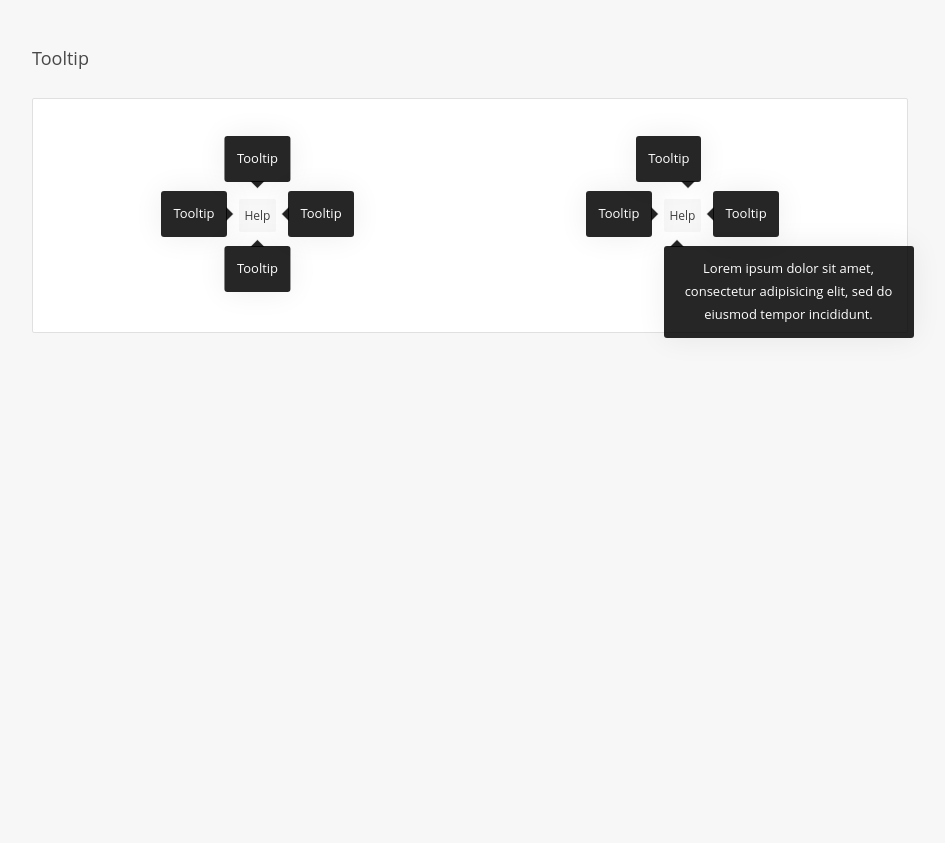
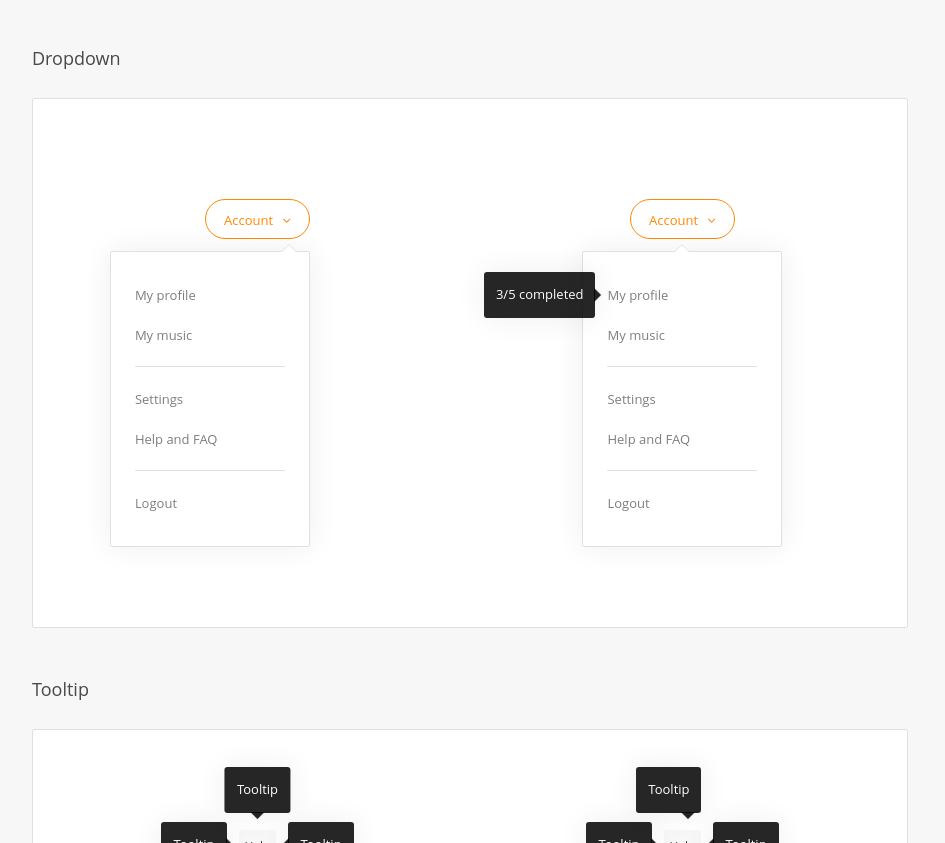
Before and after one commit to uolcz/escala, a website: page examples/index.html in a window 1280 px wide. Shown: the part 3798-4641 px from the top of the page, without its empty margins (170-1115 px from the left). Before the commit the page ends 4177 px from the top, so only its background shows below. Drawn offline with Linux system fonts and the light colour scheme; some icons are missing.

Commit message:
Add dropdown example section.

```diff
--- a/examples/index.html
+++ b/examples/index.html
@@ -556,6 +556,126 @@
 			</div>
 		</div>
 
+		<h2 class="headline">Dropdown</h2>
+		<div class="card u-mb4 u-textCenter" style="padding-top: 100px; padding-bottom: 100px; height: 530px">
+			<div class="grid">
+				<div class="grid-cell">
+					<span class="u-positionRelativeContainer">
+						<button class="button button--primary button--outlined">
+							<span class="u-mr1">Account</span>
+							<span class="fa fa-angle-down"></span>
+						</button>
+
+						<div class="dropdown" style="width: 200px">
+							<div class="dropdown-padding">
+								<ul>
+									<li>
+										<a
+											href="#"
+											class="button button--secondary button--borderLess button--fullWidth u-textLeft">My profile
+										</a>
+									</li>
+
+									<li>
+										<a
+											href="#"
+											class="button button--secondary button--borderLess button--fullWidth u-textLeft">My music
+										</a>
+									</li>
+
+									<li class="separator separator--tighter" />
+
+									<li>
+										<a
+											href="#"
+											class="button button--secondary button--borderLess button--fullWidth u-textLeft">Settings
+										</a>
+									</li>
+
+									<li>
+										<a
+											href="#"
+											class="button button--secondary button--borderLess button--fullWidth u-textLeft">Help and FAQ
+										</a>
+									</li>
+
+									<li class="separator separator--tighter" />
+
+									<li>
+										<a
+											href="#"
+											class="button button--secondary button--borderLess button--fullWidth u-textLeft">Logout
+										</a>
+									</li>
+								</ul>
+							</div>
+						</div>
+					</span>
+				</div>
+
+				<div class="grid-cell">
+					<span class="u-positionRelativeContainer">
+						<button class="button button--primary button--outlined">
+							<span class="u-mr1">Account</span>
+							<span class="fa fa-angle-down"></span>
+						</button>
+
+						<div class="dropdown dropdown--alignMiddle" style="width: 200px">
+							<div class="dropdown-padding">
+								<ul>
+									<li class="u-positionRelativeContainer">
+										<a
+											href="#"
+											class="button button--secondary button--borderLess button--fullWidth u-textLeft">
+											My profile
+										</a>
+
+										<div class="tooltip tooltip--fromLeft">
+											<div class="tooltip-body">
+												3/5 completed
+											</div>
+										</div>
+									</li>
+
+									<li>
+										<a
+											href="#"
+											class="button button--secondary button--borderLess button--fullWidth u-textLeft">My music
+										</a>
+									</li>
+
+									<li class="separator separator--tighter" />
+
+									<li>
+										<a
+											href="#"
+											class="button button--secondary button--borderLess button--fullWidth u-textLeft">Settings
+										</a>
+									</li>
+
+									<li>
+										<a
+											href="#"
+											class="button button--secondary button--borderLess button--fullWidth u-textLeft">Help and FAQ
+										</a>
+									</li>
+
+									<li class="separator separator--tighter" />
+
+									<li>
+										<a
+											href="#"
+											class="button button--secondary button--borderLess button--fullWidth u-textLeft">Logout
+										</a>
+									</li>
+								</ul>
+							</div>
+						</div>
+					</span>
+				</div>
+			</div>
+		</div>
+
 		<h2 class="headline">Tooltip</h2>
 		<div class="card u-mb4 u-textCenter" style="padding-top: 100px; padding-bottom: 100px">
 			<div class="grid">
```
